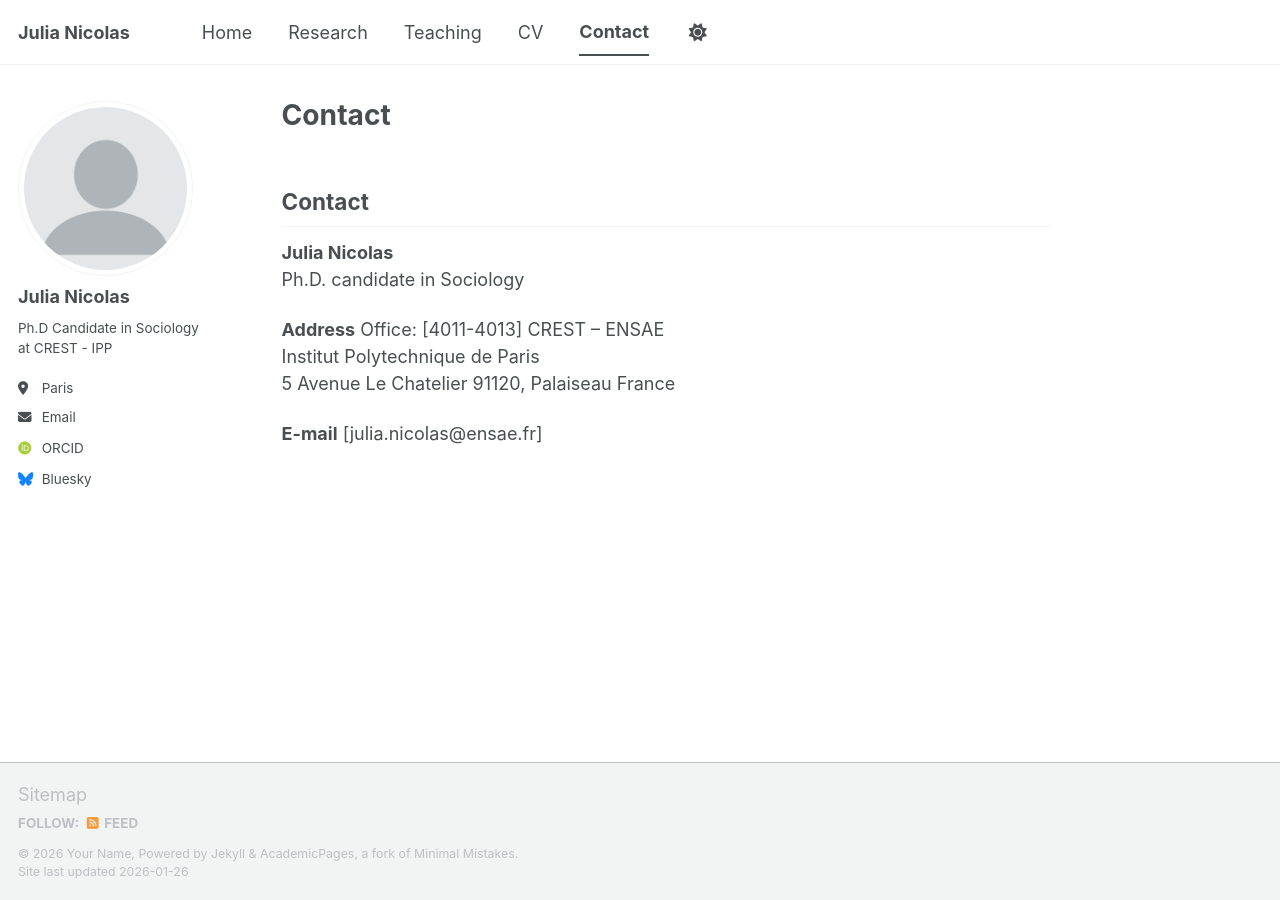
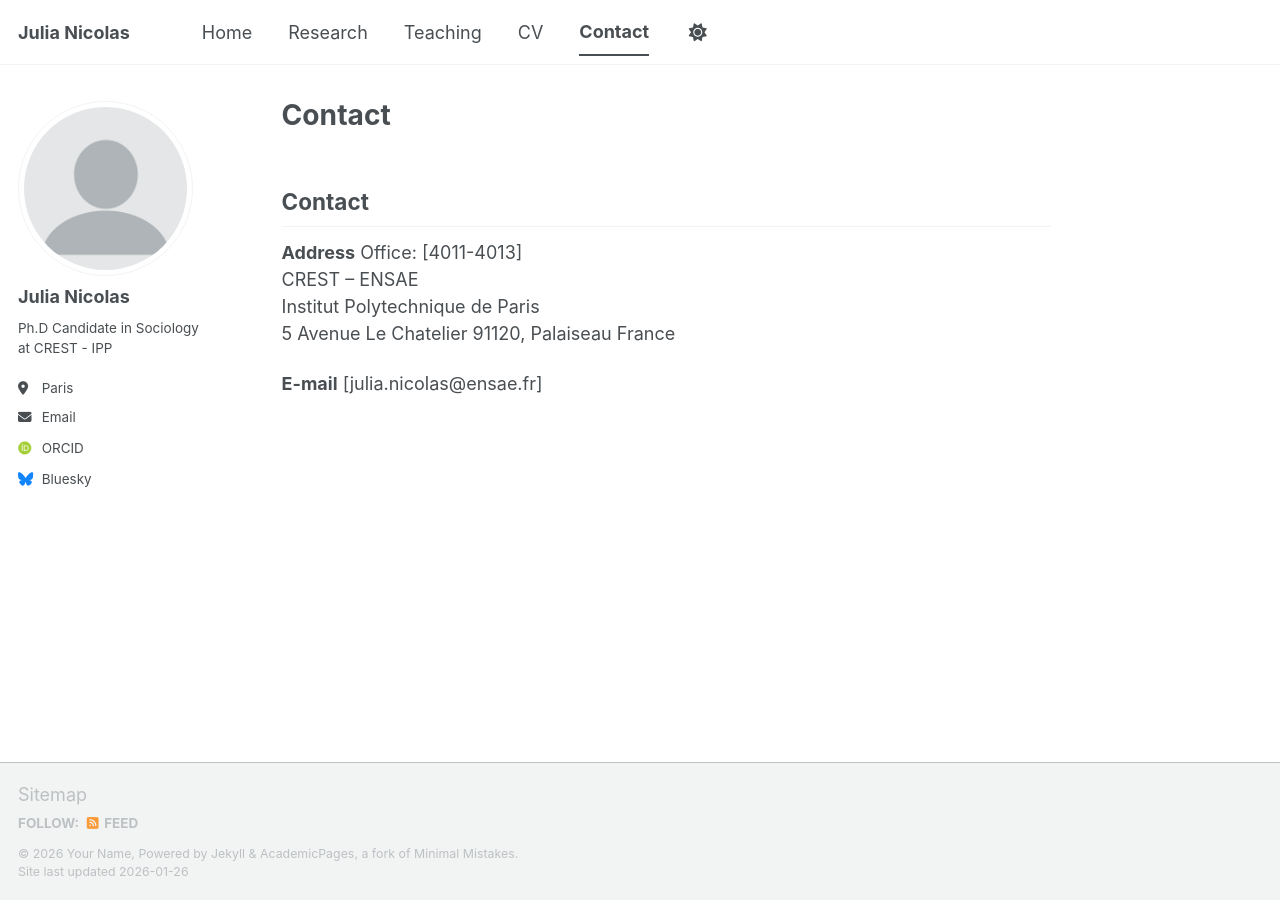
Before and after one commit to Julia-Nicolas/julia-nicolas.github.io, a Jekyll site: the page built from _pages/contact.md, in a window 1280 px wide. Built offline with Jekyll 4.4.1, drawn with Linux system fonts in a browser that asks for light colours; some web fonts are replaced; a script bundle is joined from its source files by our own code; library files that are not in the unit come from our copies.

Commit message:
Update contact.md

```diff
--- a/_pages/contact.md
+++ b/_pages/contact.md
@@ -5,9 +5,6 @@ author_profile: true
 ---
 
 ## Contact
-
-**Julia Nicolas**
-Ph.D. candidate in Sociology
 
 **Address**
 Office: [4011-4013]
```
